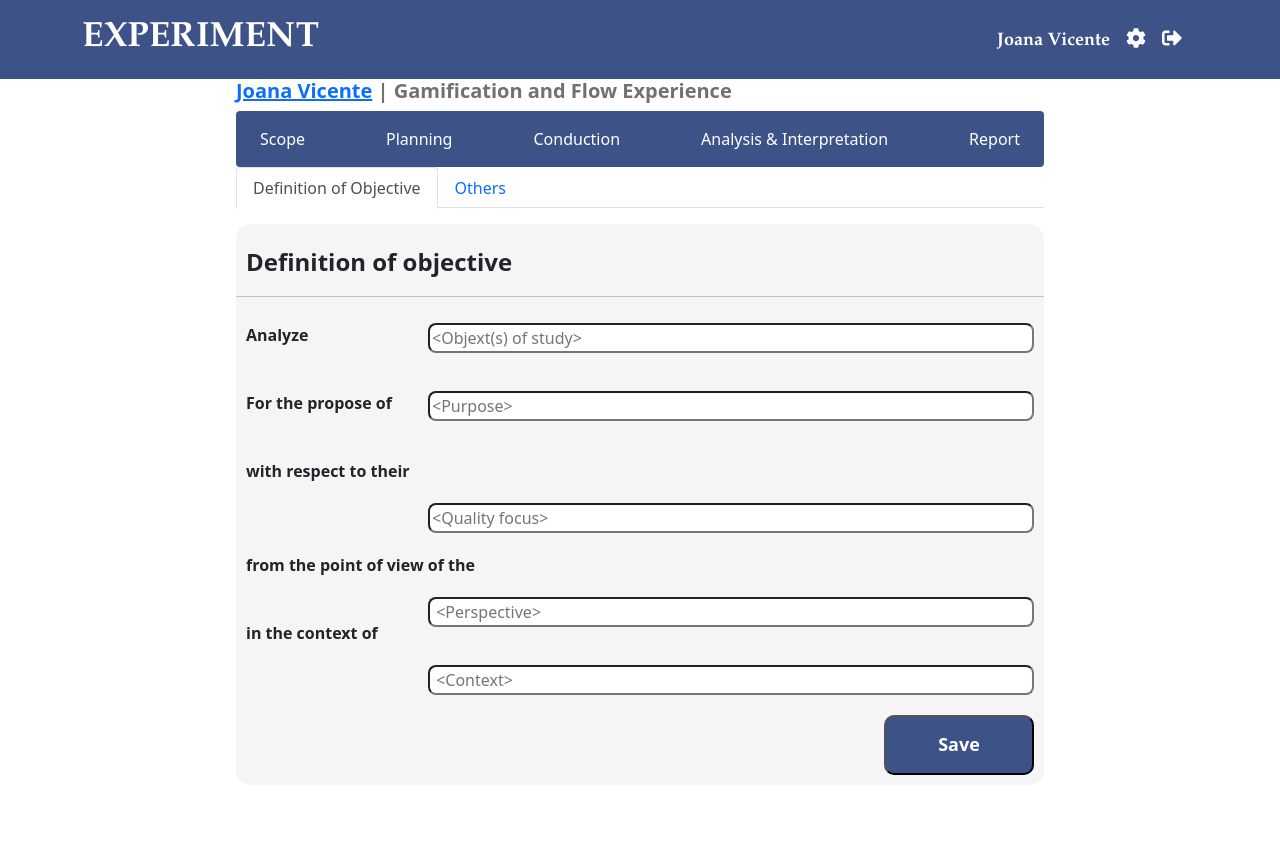
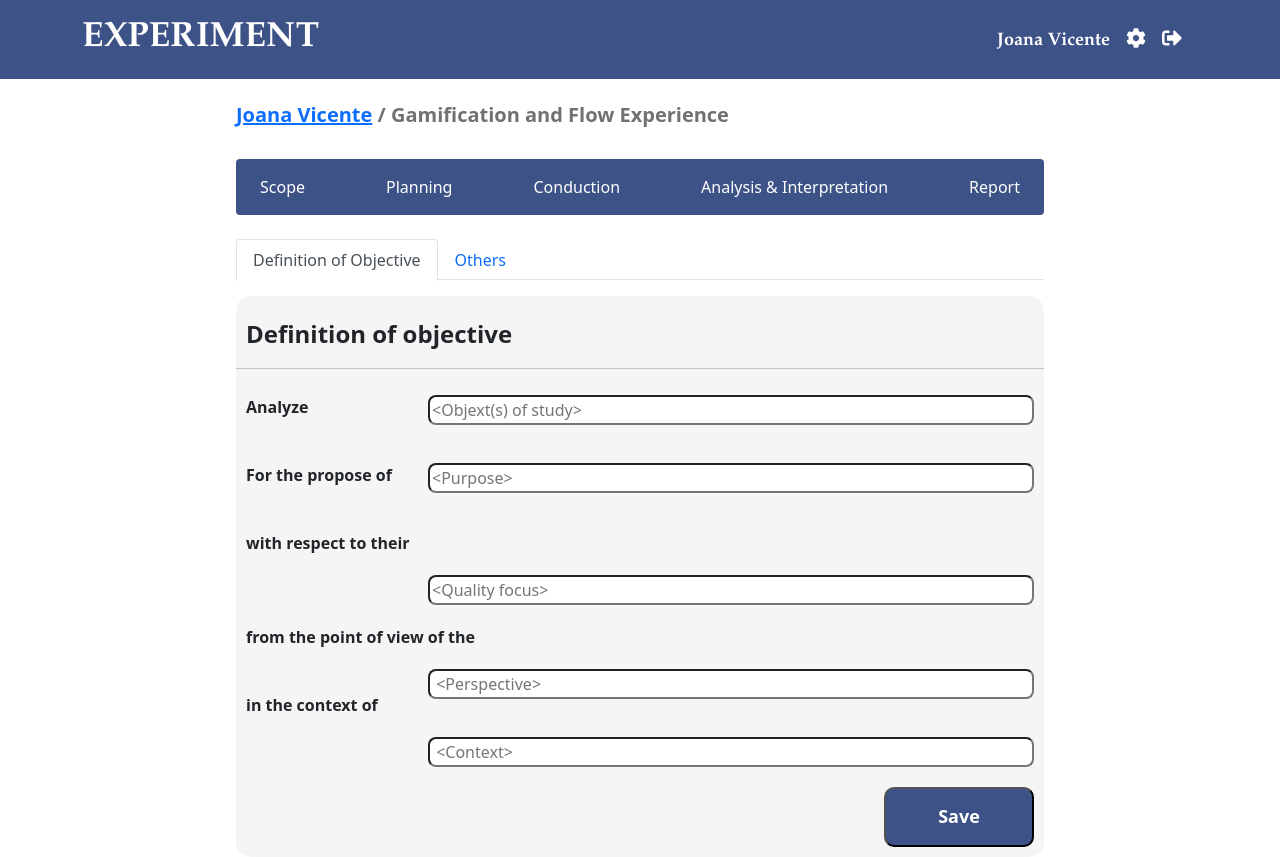
Before and after one commit to kamillatenorio/HCI-Project, a React (Create React App) app: page /scope in a window 1280 px wide. Before the commit the page ends 800 px from the top, so only its background shows below. Built offline with nearby package versions, Linux system fonts and the light colour scheme.

Commit message:
Adding space between components

```diff
--- a/src/components/NavBarExp.jsx
+++ b/src/components/NavBarExp.jsx
@@ -28,6 +28,7 @@ class NavBarExp extends Component {
                     </ul>
                 </div>
             </nav>
+            <br/>
         </div>
     )
   }
--- a/src/views/Navigation.jsx
+++ b/src/views/Navigation.jsx
@@ -4,9 +4,11 @@ class Navegation extends Component {
   render() {
     return (
         <div class="container" style={{ maxWidth: '65%' }}>
+            <br/>
             <h5 style={{color: '#727070', fontWeight: 'bold'}}> <a href="/userprofile">Joana Vicente</a>
-                <span style={{color: '#727070'}}> | Gamification and Flow Experience</span>
+                <span style={{color: '#727070'}}> / Gamification and Flow Experience</span>
             </h5>
+            <br/>
         </div>
     )
   }
```
